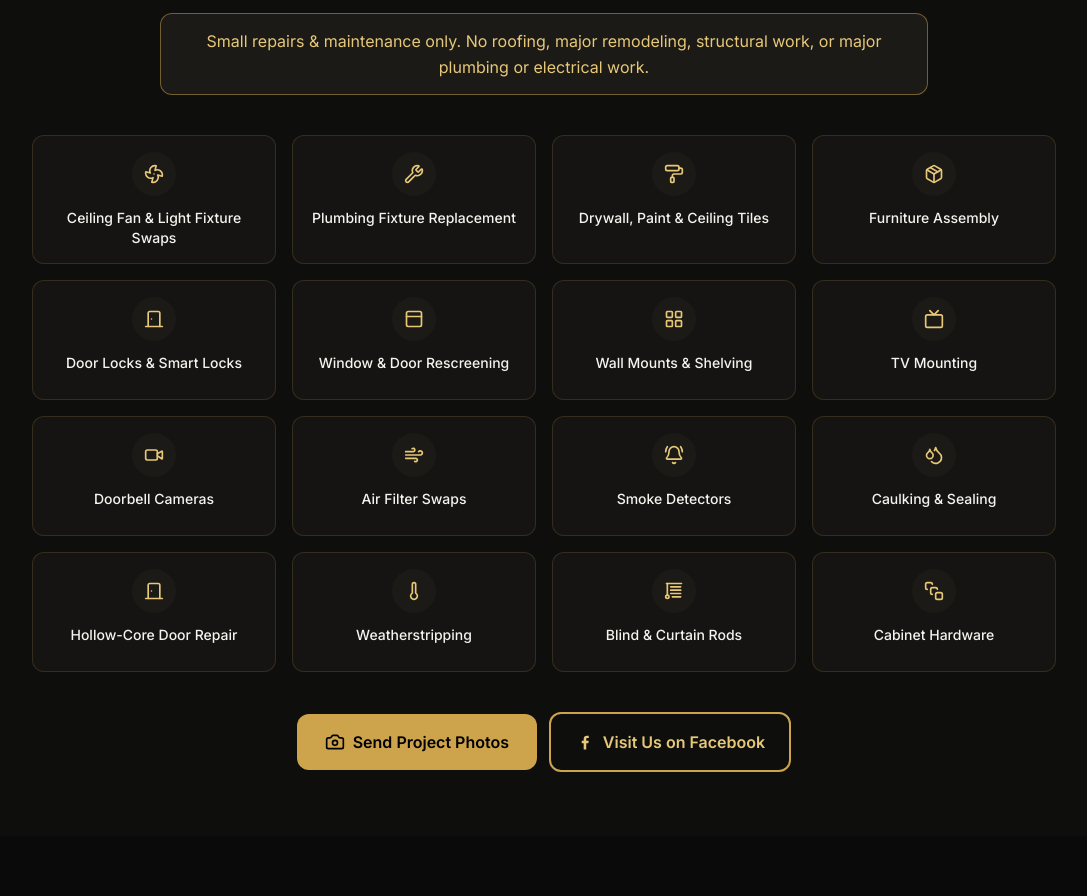
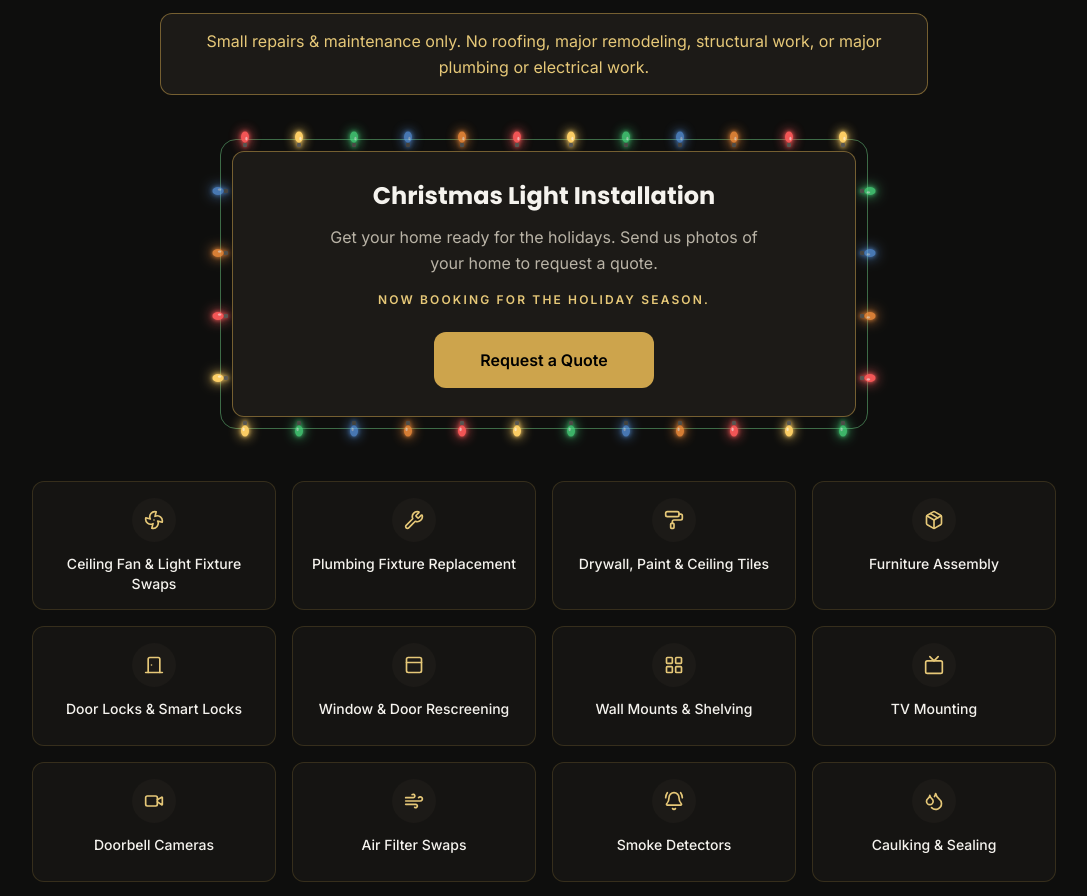
Before and after one commit to Gimlibob/mcs-handymen, a Next.js app: page / in a window 1280 px wide. Shown: the part 1140-2036 px from the top of the page, without its empty margins (96-1183 px from the left). Built offline with nearby package versions, Linux system fonts and the light colour scheme.

Commit message:
Add a seasonal Christmas light installation promo above the services list.

```diff
--- a/app/globals.css
+++ b/app/globals.css
@@ -57,6 +57,23 @@ textarea:focus-visible {
   border-radius: 4px;
 }
 
+/* Seasonal Christmas promo bulbs */
+.xmas-bulb {
+  color: var(--bulb);
+  filter: drop-shadow(0 0 2px var(--bulb)) drop-shadow(0 0 6px var(--bulb));
+  animation: xmas-glow 3.6s ease-in-out infinite;
+}
+
+@keyframes xmas-glow {
+  0%,
+  100% {
+    opacity: 1;
+  }
+  50% {
+    opacity: 0.7;
+  }
+}
+
 /* Respect users who prefer reduced motion */
 @media (prefers-reduced-motion: reduce) {
   html {
--- /dev/null
+++ b/components/ChristmasPromo.js
@@ -0,0 +1,89 @@
+import { PrimaryLink } from "./Buttons";
+
+const BULB_COLORS = ["#ff5a5a", "#ffd166", "#4ade80", "#60a5fa", "#fb923c"];
+const ROW_BULBS = 12;
+const COLUMN_BULBS = 4;
+
+function Bulb({ index, rotate }) {
+  return (
+    <span
+      className="xmas-bulb block h-4 w-2.5"
+      style={{
+        "--bulb": BULB_COLORS[index % BULB_COLORS.length],
+        transform: `rotate(${rotate}deg)`,
+        animationDelay: `${-(index % 5) * 0.8}s`,
+      }}
+    >
+      <svg viewBox="0 0 10 16" className="h-full w-full">
+        <rect x="3" y="0" width="4" height="4" rx="1" fill="#5c5a55" />
+        <ellipse cx="5" cy="10" rx="4" ry="5.5" fill="currentColor" />
+        <ellipse cx="3.6" cy="8.4" rx="1.1" ry="1.8" fill="#fff" opacity="0.55" />
+      </svg>
+    </span>
+  );
+}
+
+function BulbStrand({ count, offset, rotate, className }) {
+  return (
+    <div className={`pointer-events-none absolute flex ${className}`}>
+      {Array.from({ length: count }, (_, i) => (
+        <Bulb key={i} index={offset + i} rotate={rotate} />
+      ))}
+    </div>
+  );
+}
+
+export default function ChristmasPromo() {
+  return (
+    <aside
+      aria-labelledby="christmas-promo-title"
+      className="relative mx-auto mt-8 max-w-2xl p-6"
+    >
+      <div aria-hidden="true">
+        <div className="pointer-events-none absolute inset-3 rounded-2xl border border-[#3d6b47]" />
+        <BulbStrand
+          count={ROW_BULBS}
+          offset={0}
+          rotate={180}
+          className="inset-x-8 top-3 -translate-y-1/2 justify-between"
+        />
+        <BulbStrand
+          count={COLUMN_BULBS}
+          offset={ROW_BULBS}
+          rotate={-90}
+          className="inset-y-8 right-3 translate-x-1/2 flex-col justify-around"
+        />
+        <BulbStrand
+          count={ROW_BULBS}
+          offset={ROW_BULBS + COLUMN_BULBS}
+          rotate={0}
+          className="inset-x-8 bottom-3 translate-y-1/2 justify-between"
+        />
+        <BulbStrand
+          count={COLUMN_BULBS}
+          offset={ROW_BULBS * 2 + COLUMN_BULBS}
+          rotate={90}
+          className="inset-y-8 left-3 -translate-x-1/2 flex-col justify-around"
+        />
+      </div>
+
+      <div className="relative rounded-xl border border-gold/50 bg-surface-2 px-5 py-7 text-center sm:px-8">
+        <h3
+          id="christmas-promo-title"
+          className="font-heading text-xl font-bold text-foreground sm:text-2xl"
+        >
+          Christmas Light Installation
+        </h3>
+        <p className="mx-auto mt-3 max-w-md text-[15px] leading-relaxed text-muted sm:text-base">
+          Get your home ready for the holidays. Send us photos of your home to request a quote.
+        </p>
+        <p className="mt-4 text-xs font-semibold uppercase tracking-[0.18em] text-gold-bright">
+          Now booking for the holiday season.
+        </p>
+        <PrimaryLink href="#quote" className="mt-6 sm:min-w-[220px]">
+          Request a Quote
+        </PrimaryLink>
+      </div>
+    </aside>
+  );
+}
--- a/components/Services.js
+++ b/components/Services.js
@@ -18,9 +18,10 @@ import {
   Blinds,
   SquareStack,
 } from "lucide-react";
-import { SERVICES, FACEBOOK_URL } from "@/lib/site-config";
+import { SERVICES, FACEBOOK_URL, SHOW_CHRISTMAS_PROMO } from "@/lib/site-config";
 import { selectServiceInquiry } from "@/lib/service-inquiry";
 import { PrimaryLink, SecondaryLink } from "./Buttons";
+import ChristmasPromo from "./ChristmasPromo";
 import FacebookIcon from "./icons/FacebookIcon";
 
 const ICONS = {
@@ -54,6 +55,8 @@ export default function Services() {
           Small repairs &amp; maintenance only. No roofing, major remodeling, structural work, or
           major plumbing or electrical work.
         </p>
+
+        {SHOW_CHRISTMAS_PROMO ? <ChristmasPromo /> : null}
 
         <div className="mt-10 grid grid-cols-2 gap-3 sm:grid-cols-3 sm:gap-4 md:grid-cols-4">
           {SERVICES.map((service) => {
```
Also changed, not shown: lib/site-config.js.
